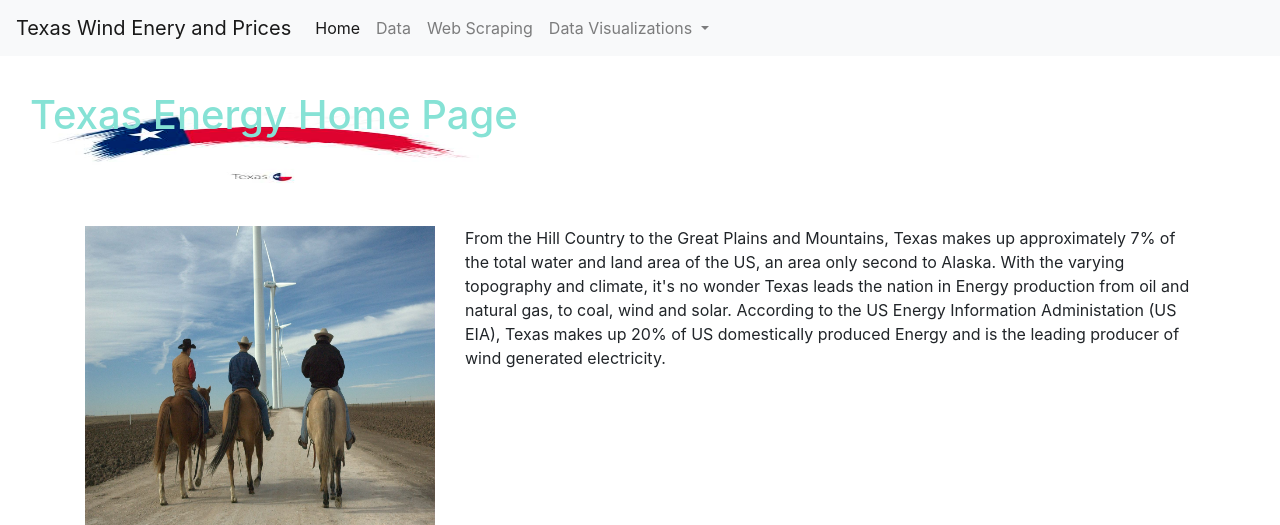
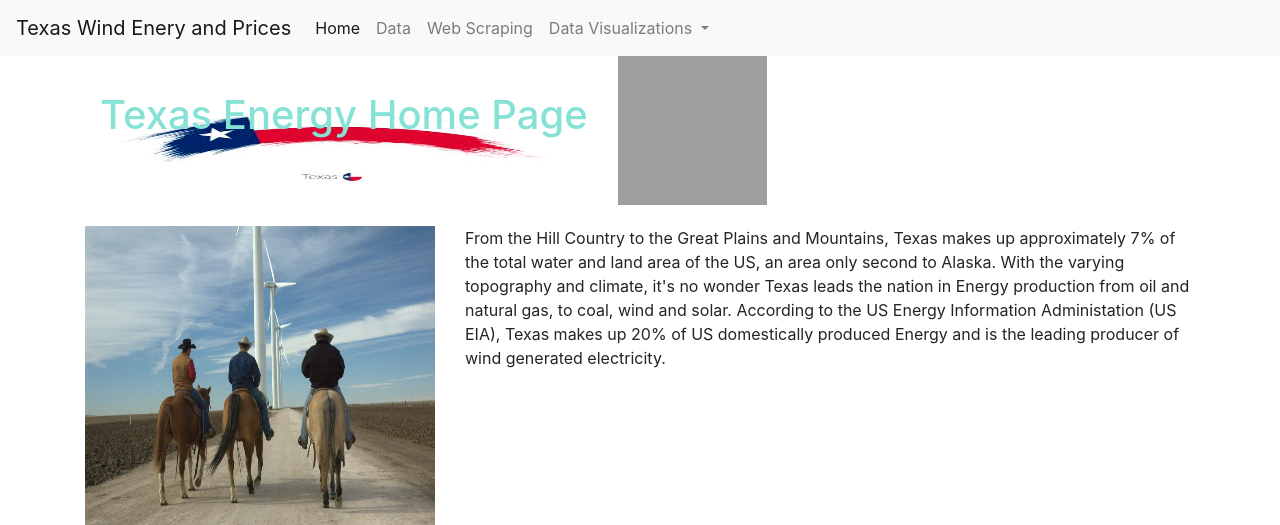
Before and after one commit to ybacoder/project-2, a Flask app: page / in a window 1280 px wide; the page is wider, and only the part inside the window is pictured. Shown: the top 525 px of that part. Run offline with Flask 2, Linux system fonts and the light colour scheme; some libraries are stand-ins or nearby versions; grey boxes are pictures that could not be loaded.

Commit message:
Add github banner link to home page.

```diff
--- a/templates/index.html
+++ b/templates/index.html
@@ -36,7 +36,21 @@
               </ul>
             </div>
         </nav>
-        <h1 class="HomeHeader">  Texas Energy Home Page </h1>
+
+        <div class="container">
+          <div class="row">
+            <div class="">
+              <h1 class="HomeHeader">  Texas Energy Home Page </h1>
+            </div>
+            <div class="text-right">
+              <a href="https://github.com/ybacoder/project-2">
+                <img width="149" height="149" src="https://github.blog/wp-content/uploads/2008/12/forkme_right_green_007200.png?resize=149%2C149" class="attachment-full size-full" alt="Fork me on GitHub" data-recalc-dims="1">
+              </a>
+            </div>
+          </div>
+        </div>
+
+
         <div class="container">
             <!--Normally these medium columns go full wide on small screen sizes-->
             <div class="row">
```
